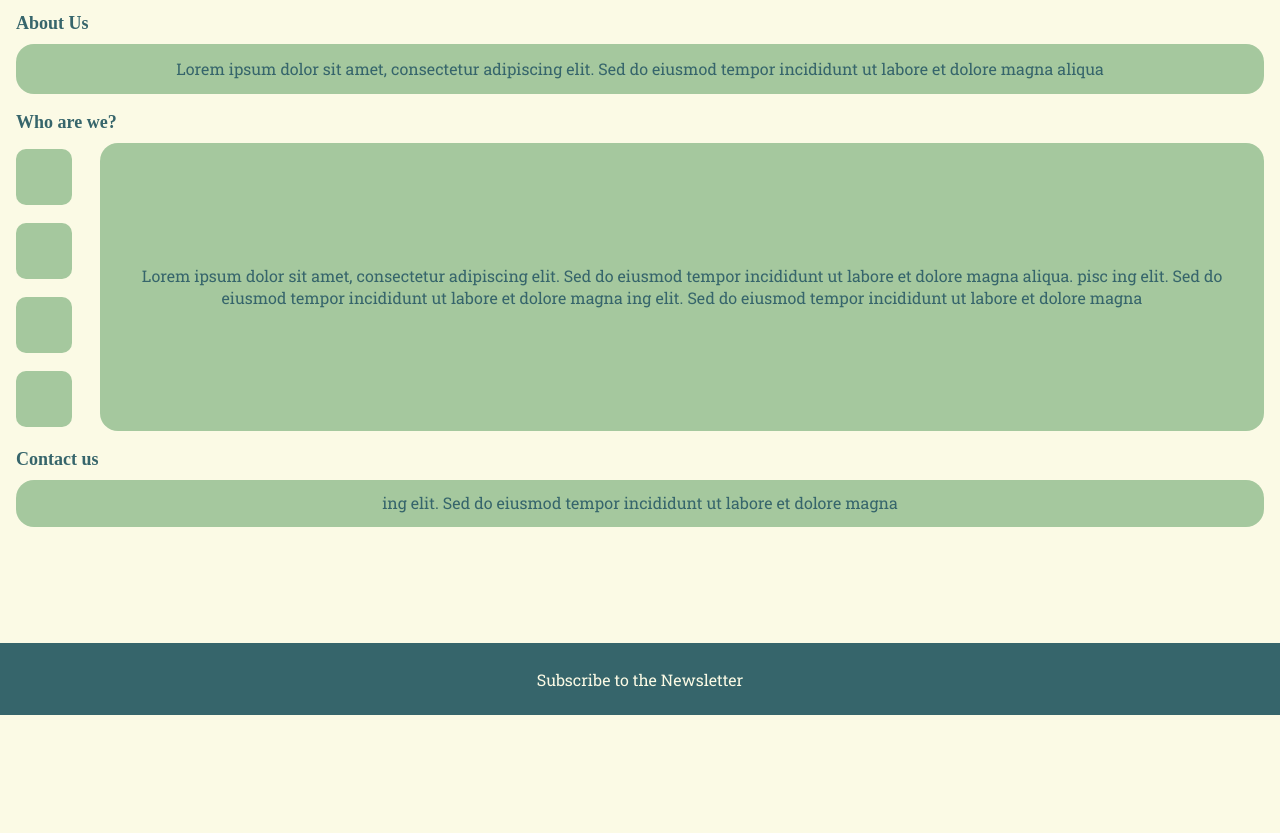
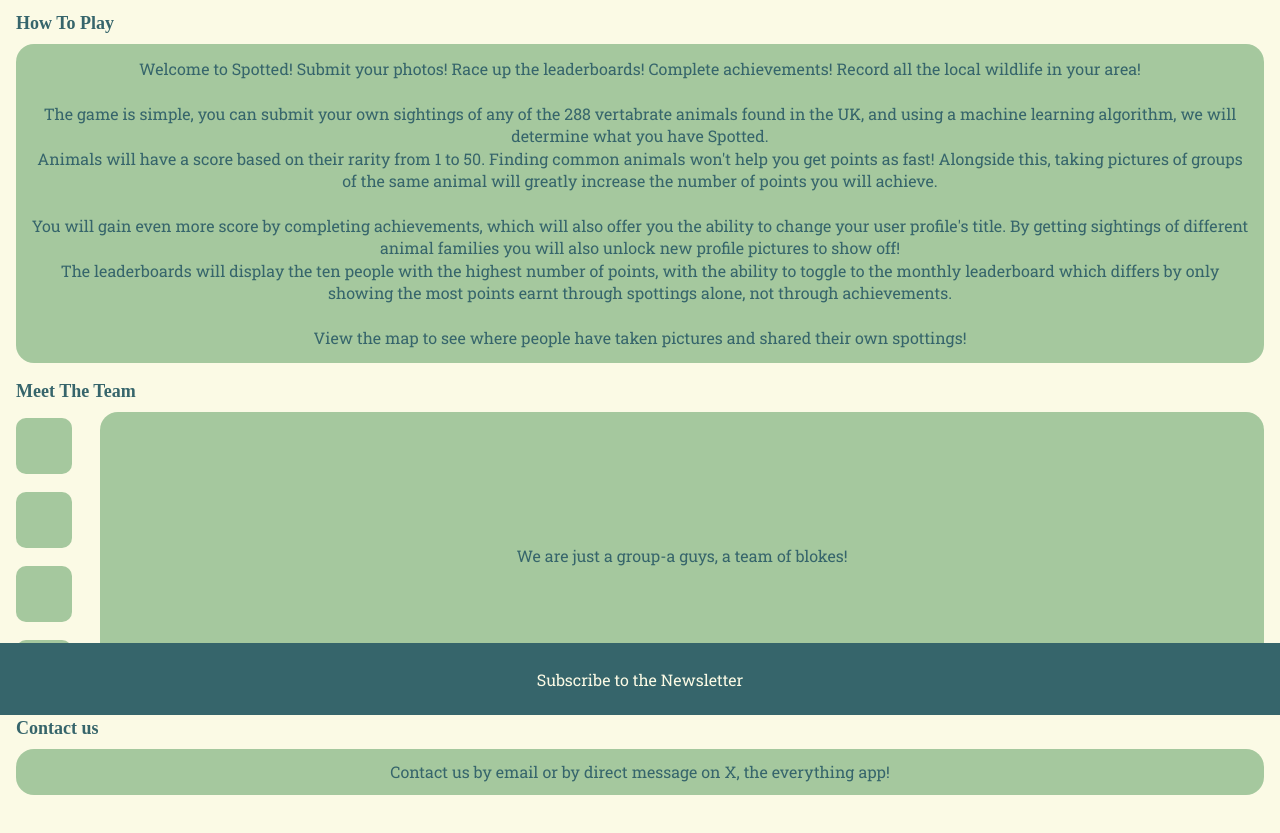
Before and after one commit to RSCHAN17/Deep-Dive, a website: page frontend/aboutus/index.html in a window 1280 px wide. Shown: the part 85-918 px from the top of the page. Before the commit the page ends 800 px from the top, so only its background shows below. Drawn offline with Linux system fonts and the light colour scheme; a web font is replaced by a local one.

Commit message:
Edited front end text

```diff
--- a/frontend/aboutus/index.html
+++ b/frontend/aboutus/index.html
@@ -35,17 +35,30 @@
 
 
         <section class="section">
-  <h2 class="section-title">About Us</h2>
+  <h2 class="section-title">How To Play</h2>
   <div class="rounded-box">
     <p>
-      Lorem ipsum dolor sit amet, consectetur adipiscing elit. Sed do eiusmod tempor incididunt ut
-      labore et dolore magna aliqua
+      Welcome to Spotted! Submit your photos! Race up the leaderboards! Complete achievements! Record all the local wildlife in your area!
+      <br><br>
+      The game is simple, you can submit your own sightings of any of the 288 vertabrate animals found in the UK, and using a machine learning
+      algorithm, we will determine what you have Spotted.
+      <br>
+      Animals will have a score based on their rarity from 1 to 50. Finding common animals won't help you get points as fast! Alongside this,
+      taking pictures of groups of the same animal will greatly increase the number of points you will achieve.
+      <br><br>
+      You will gain even more score by completing achievements, which will also offer you the ability to change your user profile's title. By
+      getting sightings of different animal families you will also unlock new profile pictures to show off!
+      <br>
+      The leaderboards will display the ten people with the highest number of points, with the ability to toggle to the monthly leaderboard
+      which differs by only showing the most points earnt through spottings alone, not through achievements.
+      <br><br>
+      View the map to see where people have taken pictures and shared their own spottings!
     </p>
   </div>
 </section>
 
 <section class="section">
-  <h2 class="section-title">Who are we?</h2>
+  <h2 class="section-title">Meet The Team</h2>
 
   <div class="who-grid">
     <div class="avatars">
@@ -58,9 +71,7 @@
 
     <div class="rounded-box tall">
       <p>
-        Lorem ipsum dolor sit amet, consectetur adipiscing elit. Sed do eiusmod tempor incididunt ut
-        labore et dolore magna aliqua. pisc ing elit. Sed do eiusmod tempor incididunt ut labore et
-        dolore magna ing elit. Sed do eiusmod tempor incididunt ut labore et dolore magna
+        We are just a group-a guys, a team of blokes!
       </p>
     </div>
   </div>
@@ -69,10 +80,13 @@
 <section class="section">
   <h2 class="section-title">Contact us</h2>
   <div class="rounded-box small">
-    <p>ing elit. Sed do eiusmod tempor incididunt ut labore et dolore magna</p>
+    <p>Contact us by email or by direct message on X, the everything app!</p>
   </div>
 </section>
 
+<div>
+  <br><br><br><br><br>
+</div>
 
 
 
```
Also changed, not shown: frontend/landingpage/index.html (+9 -2 lines), frontend/landingpage/style.css (+11 -0 lines), frontend/assets/happyowl.png (added).
